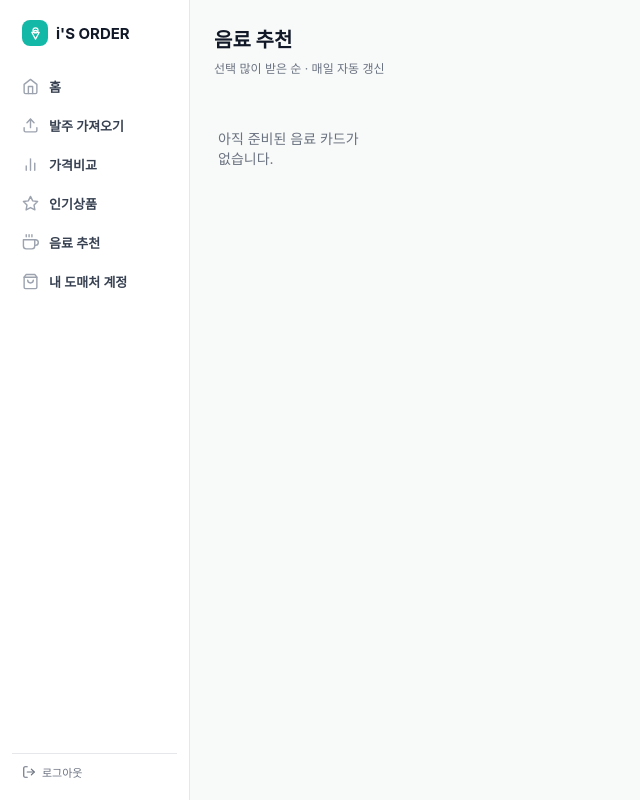
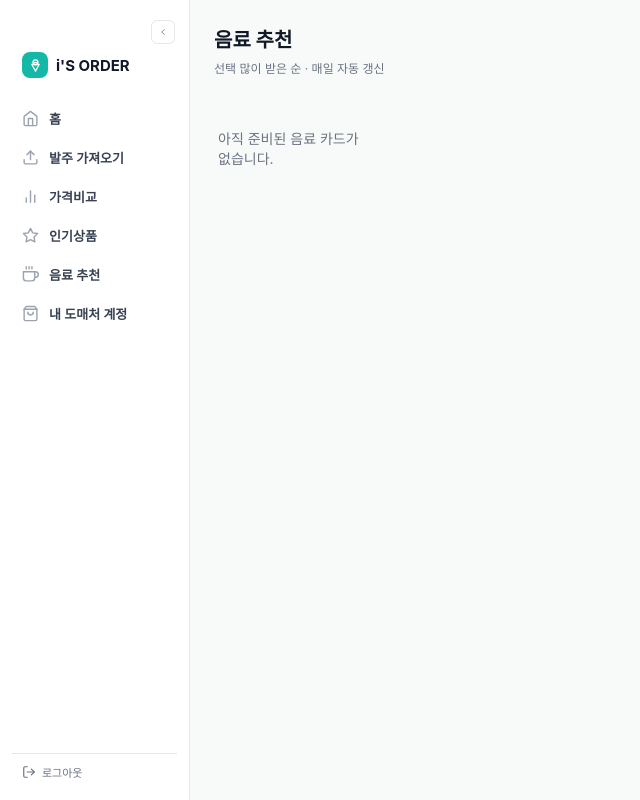
Before and after one commit to JAKEJeong113/is-order, a FastAPI app: template templates/beverages.html in a window 1280 px wide. Shown: the whole page, without its empty margins (0-640 px from the left). Run offline with FastAPI, Linux system fonts and the light colour scheme; the template is opened without the code that fills it, so the values that code supplies are empty.

Commit message:
사이드바 접기/펴기 버튼 추가 + 음료 관리 페이지에 가격 수동입력 추가
- _sidebar.html: 상단에 접기/펴기 토글 버튼 추가. 접으면 아이콘만 남고
  라벨 텍스트는 숨겨짐(각 링크에 title 속성으로 접근성 유지). 상태는
  localStorage에 저장해 페이지 이동 후에도 유지됨. 모든 페이지가 이
  사이드바를 공유하므로 compare 포함 전체에 적용됨.
- beverage_admin.html: 분류/상품명/링크/이미지 4개 수동 입력에 "가격"
  필드 추가. 쿠팡 상품 상세페이지 직접 스크래핑은 Akamai 봇 차단에
  막혀 자동으로 가져올 수 없어(이전에 확인함), 이미지/링크처럼 가격도
  직접 입력하도록 함.

Co-Authored-By: Claude Sonnet 5 <noreply@anthropic.com>

```diff
--- a/templates/_sidebar.html
+++ b/templates/_sidebar.html
@@ -5,11 +5,14 @@
     border-right: 1px solid var(--line); padding: 20px 12px;
     display: flex; flex-direction: column; gap: 2px;
     position: sticky; top: 0; align-self: flex-start; height: 100vh;
+    transition: width .15s; overflow: hidden;
   }
+  .app-sidebar.collapsed { width: 60px; padding: 20px 8px; }
   .app-sidebar .app-brand {
     display: flex; align-items: center; gap: 8px;
     font-size: 15px; font-weight: 700; padding: 0 10px 20px;
   }
+  .app-sidebar.collapsed .app-brand { padding: 0 0 20px 2px; }
   .app-sidebar .app-brand .app-brand-badge {
     width: 26px; height: 26px; border-radius: 8px; background: var(--mint);
     display: flex; align-items: center; justify-content: center; flex-shrink: 0;
@@ -17,58 +20,92 @@
   .app-nav-item {
     display: flex; align-items: center; gap: 10px; padding: 9px 10px; border-radius: 8px;
     text-decoration: none; color: #374151; font-size: 13px; font-weight: 600;
+    white-space: nowrap;
   }
+  .app-sidebar.collapsed .app-nav-item { padding: 9px; justify-content: center; }
   .app-nav-item svg { flex-shrink: 0; color: #9ca3af; }
   .app-nav-item:hover { background: var(--bg); }
   .app-nav-item.active { background: var(--mint-soft); color: var(--mint-text); }
   .app-nav-item.active svg { color: var(--mint-text); }
+  .app-sidebar.collapsed .nav-label,
+  .app-sidebar.collapsed .app-brand-text,
+  .app-sidebar.collapsed .footer-label { display: none; }
   .app-sidebar .app-spacer { flex: 1; }
+  .app-toggle-row { display: flex; justify-content: flex-end; padding: 0 2px 6px; }
+  .app-sidebar.collapsed .app-toggle-row { justify-content: center; }
+  .app-toggle-btn {
+    width: 24px; height: 24px; border-radius: 6px; border: 1px solid var(--line);
+    background: var(--card); color: var(--muted); cursor: pointer;
+    display: flex; align-items: center; justify-content: center; flex-shrink: 0;
+  }
+  .app-toggle-btn:hover { background: var(--bg); }
+  .app-toggle-btn svg { transition: transform .15s; }
+  .app-sidebar.collapsed .app-toggle-btn svg { transform: rotate(180deg); }
   .app-sidebar .app-footer {
     font-size: 11px; color: var(--muted); padding: 10px 10px 0;
     border-top: 1px solid var(--line);
     display: flex; align-items: center; gap: 6px;
   }
-  .app-sidebar .app-footer a { color: inherit; text-decoration: none; display: flex; align-items: center; gap: 6px; }
+  .app-sidebar.collapsed .app-footer { padding: 10px 0 0; justify-content: center; }
+  .app-sidebar .app-footer a { color: inherit; text-decoration: none; display: flex; align-items: center; gap: 6px; white-space: nowrap; }
   .app-main { flex: 1; padding: 24px; min-width: 0; }
 </style>
 <div class="app-shell">
-  <div class="app-sidebar">
+  <div class="app-sidebar" id="appSidebar">
+    <div class="app-toggle-row">
+      <button class="app-toggle-btn" id="sidebarToggleBtn" aria-label="사이드바 접기/펴기">
+        <svg width="14" height="14" viewBox="0 0 24 24" fill="none" stroke="currentColor" stroke-width="2" stroke-linecap="round" stroke-linejoin="round"><polyline points="15 18 9 12 15 6"/></svg>
+      </button>
+    </div>
     <div class="app-brand">
       <span class="app-brand-badge">
         <svg width="15" height="15" viewBox="0 0 24 24" fill="none" stroke="white" stroke-width="2" stroke-linecap="round" stroke-linejoin="round"><path d="M12 21l-6-11h12z"/><path d="M9 10a3 3 0 0 1 6 0"/><circle cx="12" cy="7" r="4"/></svg>
       </span>
-      i'S ORDER
+      <span class="app-brand-text">i'S ORDER</span>
     </div>
-    <a class="app-nav-item {{ 'active' if active_page == 'home' else '' }}" href="/home">
+    <a class="app-nav-item {{ 'active' if active_page == 'home' else '' }}" href="/home" title="홈">
       <svg width="17" height="17" viewBox="0 0 24 24" fill="none" stroke="currentColor" stroke-width="2" stroke-linecap="round" stroke-linejoin="round"><path d="M3 9l9-7 9 7v11a2 2 0 0 1-2 2H5a2 2 0 0 1-2-2z"/><polyline points="9 22 9 12 15 12 15 22"/></svg>
-      홈
+      <span class="nav-label">홈</span>
     </a>
-    <a class="app-nav-item {{ 'active' if active_page == 'order' else '' }}" href="/order">
+    <a class="app-nav-item {{ 'active' if active_page == 'order' else '' }}" href="/order" title="발주 가져오기">
       <svg width="17" height="17" viewBox="0 0 24 24" fill="none" stroke="currentColor" stroke-width="2" stroke-linecap="round" stroke-linejoin="round"><path d="M21 15v4a2 2 0 0 1-2 2H5a2 2 0 0 1-2-2v-4"/><polyline points="17 8 12 3 7 8"/><line x1="12" y1="3" x2="12" y2="15"/></svg>
-      발주 가져오기
+      <span class="nav-label">발주 가져오기</span>
     </a>
-    <a class="app-nav-item {{ 'active' if active_page == 'compare' else '' }}" href="/compare">
+    <a class="app-nav-item {{ 'active' if active_page == 'compare' else '' }}" href="/compare" title="가격비교">
       <svg width="17" height="17" viewBox="0 0 24 24" fill="none" stroke="currentColor" stroke-width="2" stroke-linecap="round" stroke-linejoin="round"><line x1="18" y1="20" x2="18" y2="10"/><line x1="12" y1="20" x2="12" y2="4"/><line x1="6" y1="20" x2="6" y2="14"/></svg>
-      가격비교
+      <span class="nav-label">가격비교</span>
     </a>
-    <a class="app-nav-item {{ 'active' if active_page == 'popular' else '' }}" href="/popular">
+    <a class="app-nav-item {{ 'active' if active_page == 'popular' else '' }}" href="/popular" title="인기상품">
       <svg width="17" height="17" viewBox="0 0 24 24" fill="none" stroke="currentColor" stroke-width="2" stroke-linecap="round" stroke-linejoin="round"><polygon points="12 2 15.09 8.26 22 9.27 17 14.14 18.18 21.02 12 17.77 5.82 21.02 7 14.14 2 9.27 8.91 8.26 12 2"/></svg>
-      인기상품
+      <span class="nav-label">인기상품</span>
     </a>
-    <a class="app-nav-item {{ 'active' if active_page == 'beverages' else '' }}" href="/beverages">
+    <a class="app-nav-item {{ 'active' if active_page == 'beverages' else '' }}" href="/beverages" title="음료 추천">
       <svg width="17" height="17" viewBox="0 0 24 24" fill="none" stroke="currentColor" stroke-width="2" stroke-linecap="round" stroke-linejoin="round"><path d="M18 8h1a4 4 0 0 1 0 8h-1"/><path d="M2 8h16v9a4 4 0 0 1-4 4H6a4 4 0 0 1-4-4V8z"/><line x1="6" y1="1" x2="6" y2="4"/><line x1="10" y1="1" x2="10" y2="4"/><line x1="14" y1="1" x2="14" y2="4"/></svg>
-      음료 추천
+      <span class="nav-label">음료 추천</span>
     </a>
-    <a class="app-nav-item {{ 'active' if active_page == 'vendors' else '' }}" href="/my-vendors">
+    <a class="app-nav-item {{ 'active' if active_page == 'vendors' else '' }}" href="/my-vendors" title="내 도매처 계정">
       <svg width="17" height="17" viewBox="0 0 24 24" fill="none" stroke="currentColor" stroke-width="2" stroke-linecap="round" stroke-linejoin="round"><path d="M6 2L3 6v14a2 2 0 0 0 2 2h14a2 2 0 0 0 2-2V6l-3-4z"/><line x1="3" y1="6" x2="21" y2="6"/><path d="M16 10a4 4 0 0 1-8 0"/></svg>
-      내 도매처 계정
+      <span class="nav-label">내 도매처 계정</span>
     </a>
     <div class="app-spacer"></div>
     <div class="app-footer" id="appShellUserInfo">
-      <a href="#" onclick="fetch('/api/auth/logout',{method:'POST'}).then(()=>window.location.href='/login');return false;">
+      <a href="#" title="로그아웃" onclick="fetch('/api/auth/logout',{method:'POST'}).then(()=>window.location.href='/login');return false;">
         <svg width="14" height="14" viewBox="0 0 24 24" fill="none" stroke="currentColor" stroke-width="2" stroke-linecap="round" stroke-linejoin="round"><path d="M9 21H5a2 2 0 0 1-2-2V5a2 2 0 0 1 2-2h4"/><polyline points="16 17 21 12 16 7"/><line x1="21" y1="12" x2="9" y2="12"/></svg>
-        로그아웃
+        <span class="footer-label">로그아웃</span>
       </a>
     </div>
   </div>
+  <script>
+    (function () {
+      const sidebar = document.getElementById("appSidebar");
+      const toggleBtn = document.getElementById("sidebarToggleBtn");
+      if (localStorage.getItem("appSidebarCollapsed") === "1") {
+        sidebar.classList.add("collapsed");
+      }
+      toggleBtn.addEventListener("click", () => {
+        sidebar.classList.toggle("collapsed");
+        localStorage.setItem("appSidebarCollapsed", sidebar.classList.contains("collapsed") ? "1" : "0");
+      });
+    })();
+  </script>
   <div class="app-main">
--- a/templates/beverage_admin.html
+++ b/templates/beverage_admin.html
@@ -138,6 +138,8 @@
               <input type="text" class="link-input" placeholder="쿠팡 파트너스 링크" value="${escapeHtml(it.reference_url || "")}" />
               <label>이미지 링크</label>
               <input type="text" class="image-input" placeholder="이미지 URL" value="${escapeHtml(it.image_url || "")}" />
+              <label>가격</label>
+              <input type="number" class="price-input" placeholder="가격(원)" value="${it.price ?? ""}" />
             </div>
             <div class="row-actions">
               <button class="save-btn">저장</button>
@@ -210,6 +212,8 @@
       const link = row.querySelector(".link-input").value.trim();
       const imageUrl = row.querySelector(".image-input").value.trim();
       const category = row.querySelector(".category-input").value;
+      const priceRaw = row.querySelector(".price-input").value.trim();
+      const price = priceRaw ? parseInt(priceRaw, 10) : null;
 
       if (!itemName) {
         statusEl.textContent = "상품명을 입력해주세요.";
@@ -235,6 +239,7 @@
             image_url: imageUrl,
             reference_url: link,
             category: category,
+            price: price,
           }),
         });
         const data = await res.json();
```
